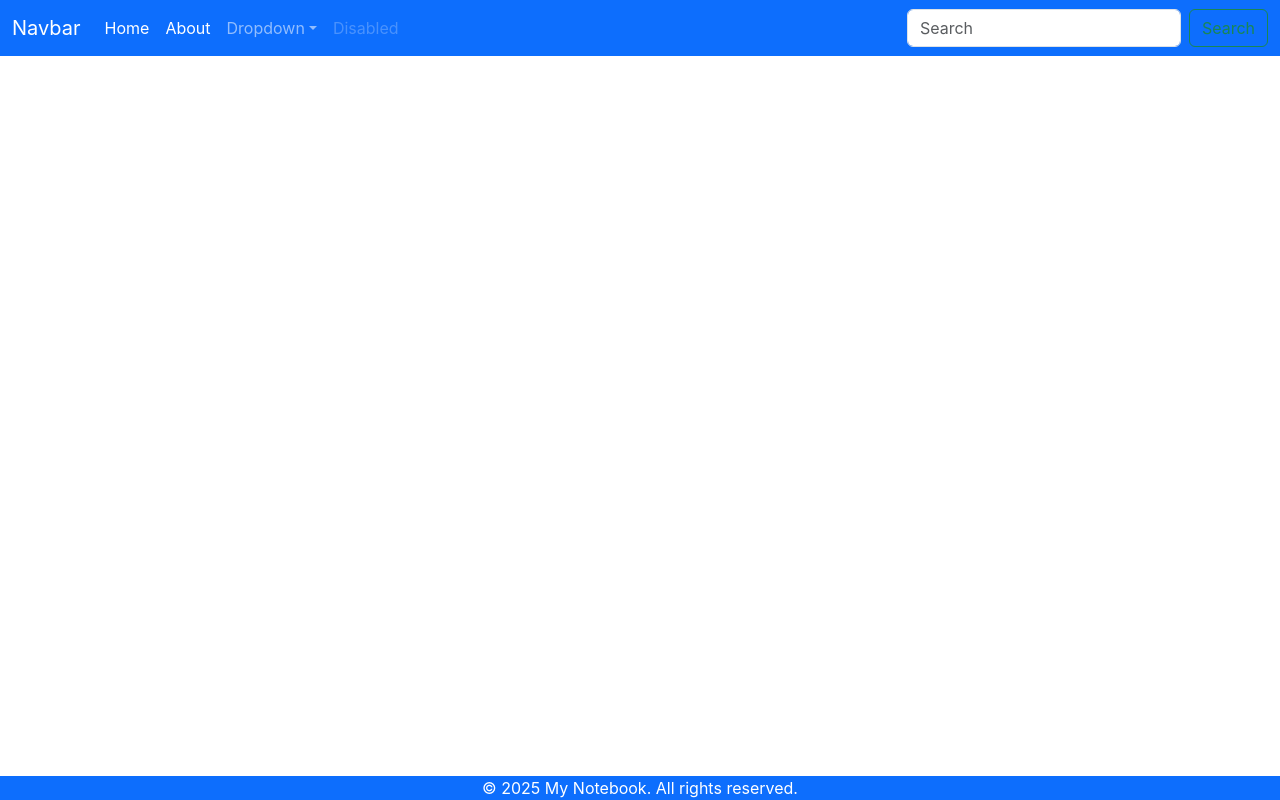
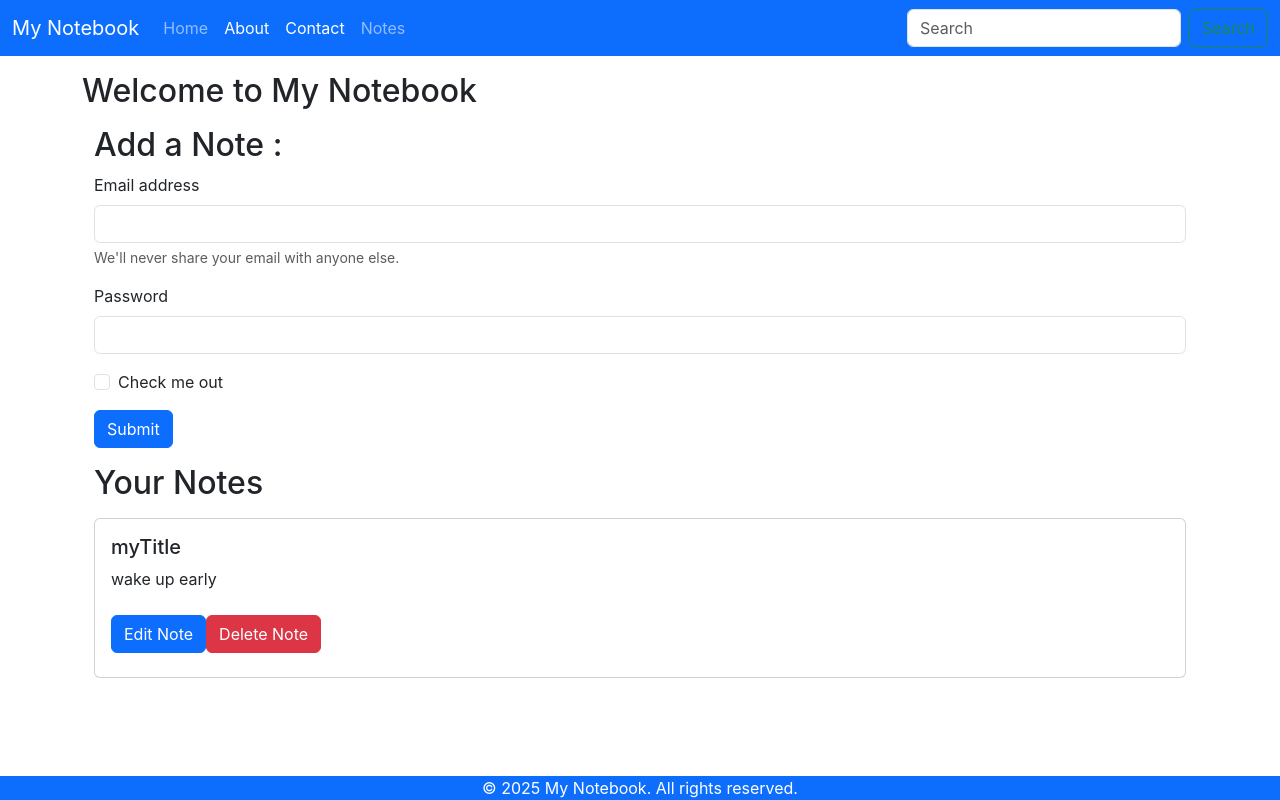
Before and after one commit to Roshan18172/mynotebook, a React (Create React App) app: page /home in a window 1280 px wide. Built offline with nearby package versions, Linux system fonts and the light colour scheme.

Commit message:
adding NoteState NoteContext
creating noteState and noteContext add image icon and using note context fetch notes in home page

```diff
--- a/public/index.html
+++ b/public/index.html
@@ -2,7 +2,7 @@
 <html lang="en">
   <head>
     <meta charset="utf-8" />
-    <link rel="icon" href="%PUBLIC_URL%/favicon.ico" />
+    <link rel="icon" href="%PUBLIC_URL%/myNotebook.jpg" />
     <meta name="viewport" content="width=device-width, initial-scale=1" />
     <meta name="theme-color" content="#000000" />
     <meta
--- a/src/App.js
+++ b/src/App.js
@@ -5,19 +5,25 @@ import About from './components/About';
 import NavBar from './components/NavBar';
 import { BrowserRouter as Router, Route, Routes } from 'react-router-dom';
 import Footer from './components/Footer';
+import NoteState from './context/NoteState';
+
 
 function App() {
   return (
-    <div className="App">
+    <>
+    <NoteState>
       <Router>
         <NavBar />
+        <div className="container my-3">
         <Routes>
-          <Route path="/" exact element={<Home/>} />
+          <Route path="/home" exact element={<Home/>} />
           <Route path="/about" element={<About/>} />
         </Routes>
+        </div>
       </Router>
-      <Footer mode="primary" />
-    </div>
+    </NoteState>
+      <Footer />
+    </>
   );
 }
 
--- a/src/components/Footer.js
+++ b/src/components/Footer.js
@@ -1,6 +1,6 @@
-function Footer(props) {
+function Footer() {
   return (
-      <footer className={`fixed-bottom bg-${props.mode} text-white`}>
+      <footer className={`fixed-bottom bg-primary text-white`}>
         <p className='text-center m-auto'>&copy;  {new Date().getFullYear()} My Notebook. All rights reserved.</p>
       </footer>
   );
--- a/src/components/Home.js
+++ b/src/components/Home.js
@@ -1,12 +1,61 @@
 import React from 'react'
+import { useContext } from 'react';
+import NoteContext from '../context/noteContext';
+
 
 function Home() {
+  const a = useContext(NoteContext);
+  const { notes, setNotes } = a;
+
   return (
     <div>
-        <h2>Welcome to My Notebook</h2>
-        <p>This is a simple notebook application.</p>
-
+      <h2>Welcome to My Notebook</h2>
+      <div className='container my-3'>
+      <h2>Add a Note : </h2>
+      <form>
+        <div className="mb-3">
+          <label htmlFor="exampleInputEmail1" className="form-label">Email address</label>
+          <input type="email" className="form-control" id="exampleInputEmail1" aria-describedby="emailHelp" />
+          <div id="emailHelp" className="form-text">We'll never share your email with anyone else.</div>
+        </div>
+        <div className="mb-3">
+          <label htmlFor="exampleInputPassword1" className="form-label">Password</label>
+          <input type="password" className="form-control" id="exampleInputPassword1" />
+        </div>
+        <div className="mb-3 form-check">
+          <input type="checkbox" className="form-check-input" id="exampleCheck1" />
+          <label className="form-check-label" htmlFor="exampleCheck1">Check me out</label>
+        </div>
+        <button type="submit" className="btn btn-primary">Submit</button>
+      </form>
+      <h2 className='my-3'>Your Notes</h2>
+      {notes.map((note) => {
+        return (
+          <div className="card my-2" key={note._id}>
+            <div className="card-body">
+              <h5 className="card-title">{note.title}</h5>
+              <p className="card-text">{note.description}</p>
+              <button className="btn btn-primary my-2">Edit Note</button>
+              <button className="btn btn-danger my-2">Delete Note</button>
+            </div>
+          </div>
+        )
+      })}
+      {/* <div className="container">
+          <div className="row">
+            <div className="col-md-3">
+              <div className="card my-2">
+                <div className="card-body">
+                  <h5 className="card-title">Note Title</h5>
+                  <p className="card-text">This is a sample note.</p>
+                  <button className="btn btn-primary my-2">Edit Note</button>
+                  <button className="btn btn-danger my-2">Delete Note</button>
+                </div>
+              </div>
+            </div>
+          </div> */}
     </div>
+      </div >
   )
 }
 
--- a/src/components/NavBar.js
+++ b/src/components/NavBar.js
@@ -1,35 +1,35 @@
-import React from 'react'
-import { Link } from 'react-router-dom';
+import React,{useEffect} from 'react'
+import { Link, useLocation } from 'react-router-dom';
+
+// import { BrowserRouter as Router, Route, Routes } from 'react-router-dom';
+
+
 
 const NavBar = () => {
+    let location = useLocation();
+    useEffect(() => {
+        console.log(location.pathname);
+    }, [location]);
     return (
         <nav className="navbar navbar-expand-lg bg-primary navbar-dark">
             <div className="container-fluid">
-                <Link className="navbar-brand" to="/">Navbar</Link>
+                <Link className="navbar-brand" to="/">My Notebook</Link>
                 <button className="navbar-toggler" type="button" data-bs-toggle="collapse" data-bs-target="/navbarSupportedContent" aria-controls="navbarSupportedContent" aria-expanded="false" aria-label="Toggle navigation">
                     <span className="navbar-toggler-icon"></span>
                 </button>
                 <div className="collapse navbar-collapse" id="navbarSupportedContent">
                     <ul className="navbar-nav me-auto mb-2 mb-lg-0">
                         <li className="nav-item">
-                            <Link className="nav-link active" aria-current="page" to="/">Home</Link>
+                            <Link className={`nav-link ${location.pathname==="/home"?"":"active"}`} aria-current="page" to="/home">Home</Link>
                         </li>
                         <li className="nav-item">
-                            <Link className="nav-link active" to="/about">About</Link>
-                        </li>
-                        <li className="nav-item dropdown">
-                            <Link className="nav-link dropdown-toggle" to="/" role="button" data-bs-toggle="dropdown" aria-expanded="false">
-                                Dropdown
-                            </Link>
-                            <ul className="dropdown-menu">
-                                <li><Link className="dropdown-item" to="/">Action</Link></li>
-                                <li><Link className="dropdown-item" to="/">Another action</Link></li>
-                                <li><hr className="dropdown-divider" /></li>
-                                <li><Link className="dropdown-item" to="/">Something else here</Link></li>
-                            </ul>
+                            <Link className={`nav-link ${location.pathname==="/about"?"":"active"}`} to="/about">About</Link>
                         </li>
                         <li className="nav-item">
-                            <Link className="nav-link disabled" aria-disabled="true" href='/'>Disabled</Link>
+                            <Link className={`nav-link ${location.pathname==="/contact"?"":"active"}`} to="/contact">Contact</Link>
+                        </li>
+                        <li className="nav-item">
+                            <Link className="nav-link" to="/notes">Notes</Link>
                         </li>
                     </ul>
                     <form className="d-flex" role="search">
--- /dev/null
+++ b/src/context/NoteState.js
@@ -0,0 +1,25 @@
+import NoteContext from "./noteContext";
+import { useState } from "react";
+
+const NoteState = (props) => {
+  const notesInitial = [
+    {
+      "_id": "689d83bb66f15d7b698f4f74",
+      "user": "689d833166f15d7b698f4f6e",
+      "title": "myTitle",
+      "description": "wake up early",
+      "tag": "personal",
+      "createdAt": "2025-08-14T06:35:39.144Z",
+      "__v": 0
+    }
+  ];
+
+  const [notes, setNotes] = useState(notesInitial);
+  return (
+    <NoteContext.Provider value={{notes, setNotes}}>
+      {props.children}
+    </NoteContext.Provider>
+  );
+}
+
+export default NoteState;
--- /dev/null
+++ b/src/context/noteContext.js
@@ -0,0 +1,5 @@
+import { createContext } from "react";
+
+const NoteContext = createContext();
+
+export default NoteContext;
```
Also changed, not shown: src/components/About.js (+55 -2 lines), public/myNotebook.jpg (added), 1 other file (tests, documents, lock files or other folders).
